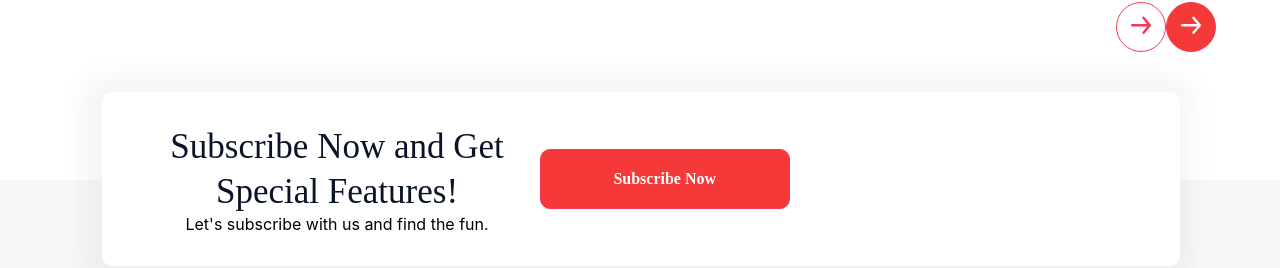
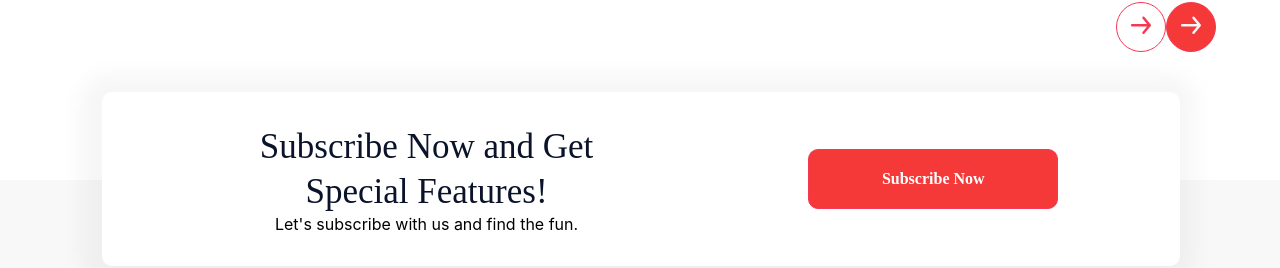
Before and after one commit to amine-chatteli/dailyCss-LaslesVpn, a React (Create React App) app: page / in a window 1280 px wide. Shown: the part 3738-4006 px from the top of the page. Built offline with nearby package versions, Linux system fonts and the light colour scheme; a web font is replaced by a local one.

Commit message:
add react spring

```diff
--- a/package.json
+++ b/package.json
@@ -9,6 +9,7 @@
     "react": "^17.0.2",
     "react-dom": "^17.0.2",
     "react-scripts": "5.0.0",
+    "react-spring": "^9.4.4",
     "styled-components": "^5.3.3",
     "web-vitals": "^2.1.4"
   },
--- a/src/components/styles/PricingSection.styled.js
+++ b/src/components/styles/PricingSection.styled.js
@@ -8,8 +8,6 @@ export const StyledPricingSection = styled.div`
 
 `
 export const StyledPricePlan = styled.div`
-    flex:2;
-    height:100%;
     position:relative;
     width:22.92%;
     min-height:42.5rem;
--- a/src/components/styles/SubscriptionSection.styled.js
+++ b/src/components/styles/SubscriptionSection.styled.js
@@ -9,6 +9,7 @@ export const StyledSubscriptionSection = styled.div`
     display:flex;
     flex-direction:row;
     align-items:center;
+    justify-content:space-around;
     margin: auto;
     border-radius:10px;
     padding:2rem;
```
Also changed, not shown: 1 other file (tests, documents, lock files or other folders).
